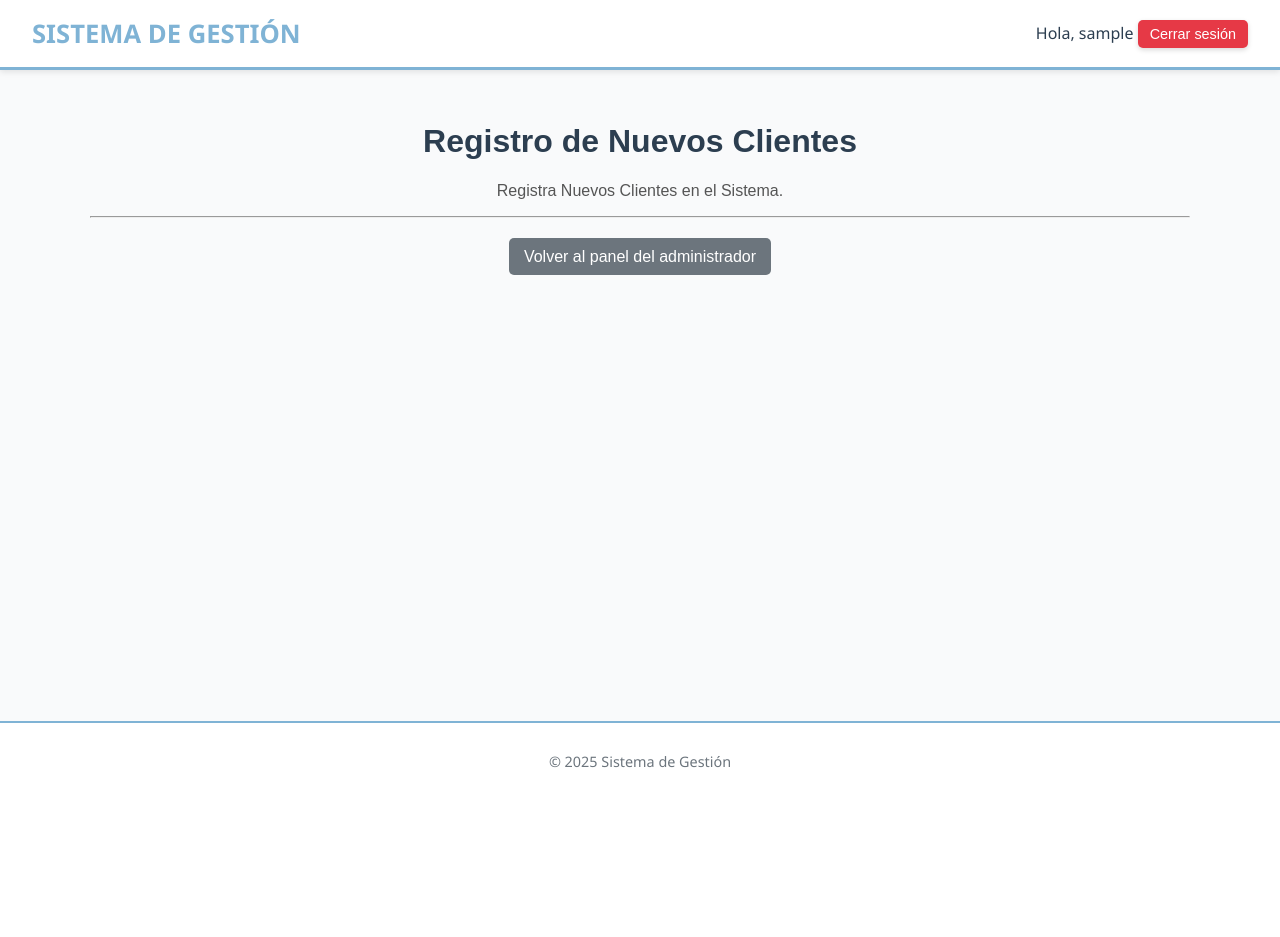
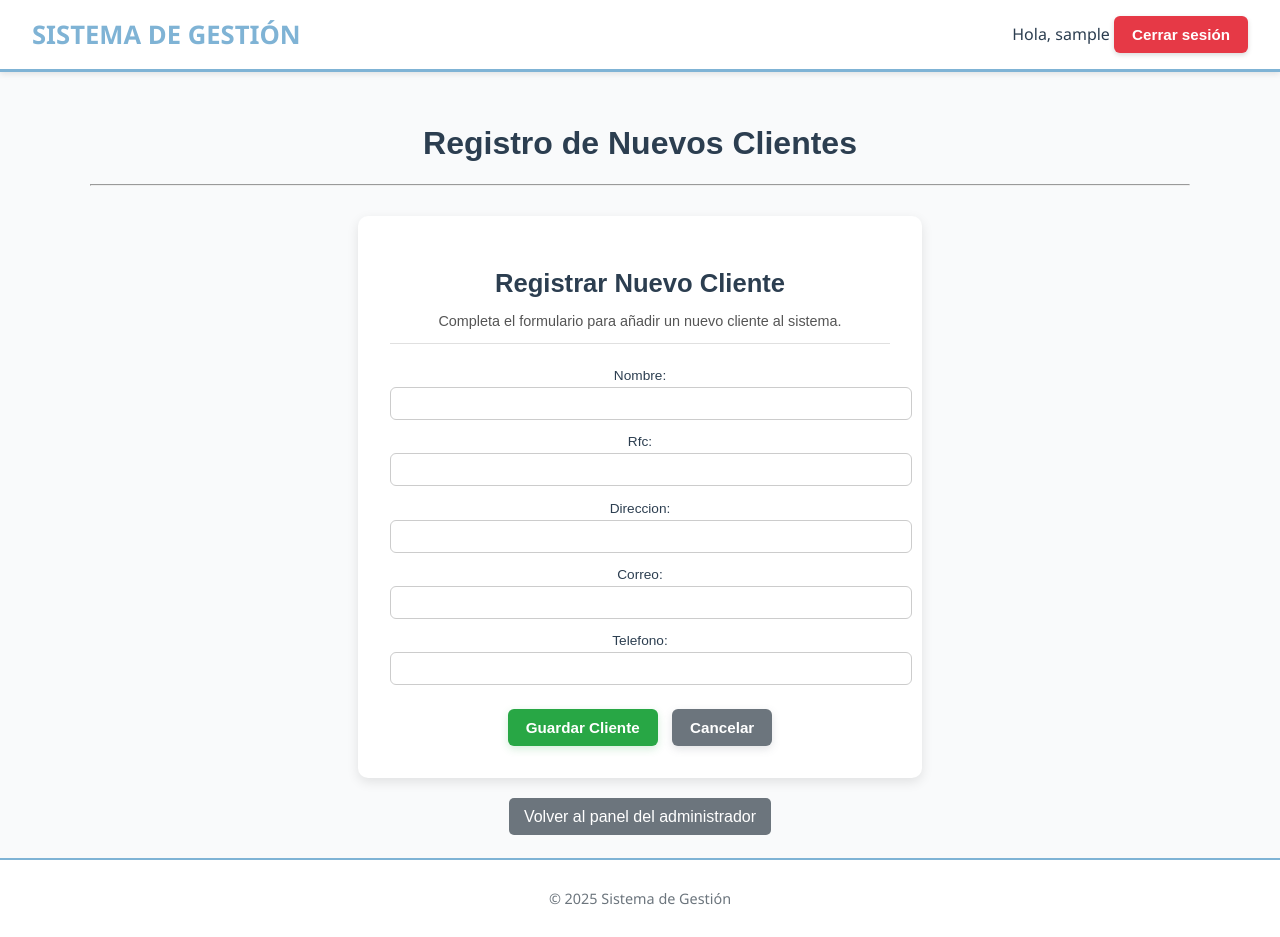
Before and after one commit to Alex090205/PIA-PROYECTOS, a Django app: page /registrar/cliente/ in a window 1280 px wide. Before the commit the page ends 768 px from the top, so only its background shows below. Run offline with Django 5.2, Linux system fonts and the light colour scheme; the visitor is signed in with stand-in values (Sample User, id 1).

Commit message:
form crear cliente

```diff
--- a/gestion/forms.py
+++ b/gestion/forms.py
@@ -1,6 +1,6 @@
 from django import forms
 from django.contrib.auth.models import User
-from .models import Proyecto, RegistroHoras, AsignacionProyecto
+from .models import Proyecto, RegistroHoras, AsignacionProyecto, Cliente
 
 
 # === FORMULARIO DE PROYECTOS (SOLO ACCESO AL ADMINISTRADOR) ===
@@ -159,3 +159,11 @@
             'proyecto': forms.Select(attrs={'class': 'form-control'}),
             'rol_en_proyecto': forms.Select(attrs={'class': 'form-control'}),
         }
+
+class ClienteForm(forms.ModelForm):
+    class Meta:
+        model = Cliente
+        fields = ['nombre', 'rfc', 'direccion', 'correo', 'telefono']
+        widgets = {
+            'direccion': forms.TextInput(attrs={'class': 'form-control'}),
+        }
--- a/gestion/static/gestion/css/styles.css
+++ b/gestion/static/gestion/css/styles.css
@@ -149,3 +149,128 @@
 .logout-btn:active {
     transform: none;
 }
+
+/* === CONTENEDOR DEL FORMULARIO === */
+.form-container {
+    max-width: 500px;       /* Antes estaba más grande, ahora más compacto */
+    margin: 30px auto;      /* Centrado vertical y horizontal */
+    background: #fff;
+    border-radius: 10px;
+    box-shadow: 0 4px 12px rgba(0, 0, 0, 0.1);
+    padding: 2em;           /* Espacio interno */
+    font-family: "Poppins", Arial, sans-serif;
+    color: #333;
+    transition: all 0.3s ease;
+}
+
+.form-container h2 {
+    text-align: center;
+    color: #2c3e50;
+    margin-bottom: 0.5em;
+    font-size: 1.6em;
+    font-weight: 600;
+}
+
+.form-container p {
+    text-align: center;
+    color: #555;
+    margin-bottom: 1em;
+    font-size: 0.9em;
+}
+
+.form-container hr {
+    border: none;
+    height: 1px;
+    background-color: #e0e0e0;
+    margin-bottom: 1.5em;
+}
+
+/* === CAMPOS DEL FORMULARIO === */
+form p {
+    margin-bottom: 0.8em;
+}
+
+form label {
+    display: block;
+    font-weight: 500;
+    color: #2c3e50;
+    margin-bottom: 4px;
+    font-size: 0.95em;
+}
+
+form input,
+form select,
+form textarea {
+    width: 100%;
+    padding: 8px 10px;     /* Campos más pequeños */
+    border: 1px solid #ccc;
+    border-radius: 6px;
+    font-size: 0.95em;
+    outline: none;
+    transition: border-color 0.3s, box-shadow 0.3s;
+}
+
+form input:focus,
+form select:focus,
+form textarea:focus {
+    border-color: #28a745;
+    box-shadow: 0 0 6px rgba(40, 167, 69, 0.2);
+}
+
+/* === BOTONES === */
+.form-actions {
+    text-align: center;
+    margin-top: 1.5em;
+}
+
+.btn {
+    padding: 10px 18px;     /* Botones más pequeños */
+    border: none;
+    border-radius: 6px;
+    cursor: pointer;
+    font-size: 0.95em;
+    font-weight: 600;
+    text-decoration: none;
+    display: inline-block;
+    transition: all 0.25s ease;
+}
+
+.btn-primary {
+    background-color: #28a745;
+    color: #fff;
+    box-shadow: 0 3px 8px rgba(40, 167, 69, 0.2);
+}
+
+.btn-primary:hover {
+    background-color: #218838;
+    box-shadow: 0 4px 10px rgba(33, 136, 56, 0.3);
+}
+
+.btn-secondary {
+    background-color: #6c757d;
+    color: #fff;
+    margin-left: 10px;
+    box-shadow: 0 3px 8px rgba(108, 117, 125, 0.2);
+}
+
+.btn-secondary:hover {
+    background-color: #5a6268;
+    box-shadow: 0 4px 10px rgba(90, 98, 104, 0.3);
+}
+
+/* === RESPONSIVE === */
+@media (max-width: 600px) {
+    .form-container {
+        padding: 1.5em;
+        margin: 20px auto;
+    }
+
+    .btn {
+        width: 100%;
+        margin: 6px 0;
+    }
+
+    .btn-secondary {
+        margin-left: 0;
+    }
+}
--- a/gestion/templates/gestion/registrar_cliente.html
+++ b/gestion/templates/gestion/registrar_cliente.html
@@ -4,8 +4,23 @@
 {% block content %}
 <div style="max-width: 1100px; margin: auto; font-family: Arial, sans-serif;">
     <h1 style="text-align: center; color: #2c3e50;"> Registro de Nuevos Clientes</h1>
-    <p style="text-align: center; color: #555;">Registra Nuevos Clientes en el Sistema.</p>
     <hr>
+            <div class="form-container">
+        <h2>Registrar Nuevo Cliente</h2>
+        <p>Completa el formulario para añadir un nuevo cliente al sistema.</p>
+        <hr>
+
+        <form method="post">
+            {% csrf_token %}
+
+            {{ form.as_p }}
+
+            <div class="form-actions">
+                <button type="submit" class="btn btn-primary">Guardar Cliente</button>
+                <a href="{% url 'admin_home' %}" class="btn btn-secondary">Cancelar</a>
+            </div>
+        </form>
+    </div>
  <!--  CODIGO DEL BOTÓN PARA VOLVER -->
     <div style="text-align: center; margin-top: 30px;">
         <a href="{% url 'admin_home' %}" style="padding: 10px 15px; background-color: #6c757d; color: white; border-radius: 5px; text-decoration: none;">
--- a/gestion/urls.py
+++ b/gestion/urls.py
@@ -34,6 +34,7 @@
 
 
 
+
 # === EMPLEADOS: gestión y asignaciones (solo admin) ===
 path('empleados/', views.lista_empleados, name='lista_empleados'),
 path('empleados/<int:empleado_id>/asignar/', views.asignar_proyecto_empleado, name='asignar_proyecto_empleado'),
--- a/gestion/views.py
+++ b/gestion/views.py
@@ -5,7 +5,7 @@
 # from django.db.models import Sum
 #from django.contrib.auth.models import User
 from .models import Proyecto, RegistroHoras, Actividad
-from .forms import ProyectoForm, RegistroHorasForm
+from .forms import ProyectoForm, RegistroHorasForm, ClienteForm
 from django.utils import timezone
 from django.db.models import Sum, Prefetch
 from django.contrib.auth.models import User
@@ -247,13 +247,13 @@
     actividades = Actividad.objects.select_related('usuario').order_by('-fecha')[:100]
     return render(request, 'gestion/actividades.html', {'actividades': actividades})
 
-def registrar_cliente(request):
+#def registrar_cliente(request):
     # Más adelante, aquí podrías obtener la lista de clientes desde la base de datos
     # clientes = Cliente.objects.all()
     # context = {'clientes': clientes}
 
     # Por ahora, solo le decimos que muestre el archivo HTML
-    return render(request, 'gestion/registrar_cliente.html') #, context)
+   # return render(request, 'gestion/registrar_cliente.html') #, context)
 
 def registrar_usuario(request):
     # Más adelante, aquí podrías obtener la lista de clientes desde la base de datos
@@ -368,3 +368,25 @@
         'empleado': empleado,
         'proyecto': asignacion.proyecto
     })
+
+@login_required
+def registrar_cliente(request):
+    """
+    Vista para crear un nuevo cliente.
+    Solo accesible para administradores.
+    """
+
+    if not request.user.is_staff:
+        return redirect('home')
+
+
+    if request.method == 'POST':
+        form = ClienteForm(request.POST)
+        if form.is_valid():
+            form.save()
+            return redirect('admin_home')
+    else:
+
+        form = ClienteForm()
+
+    return render(request, 'gestion/registrar_cliente.html', {'form': form})
```
